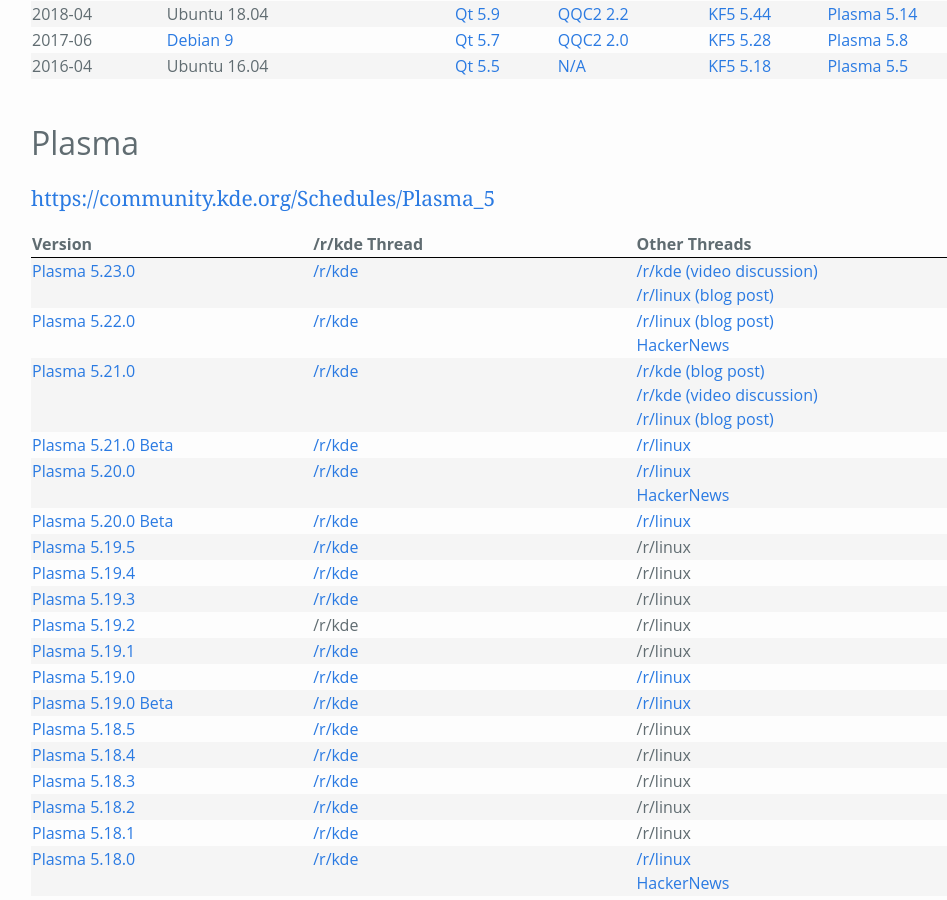
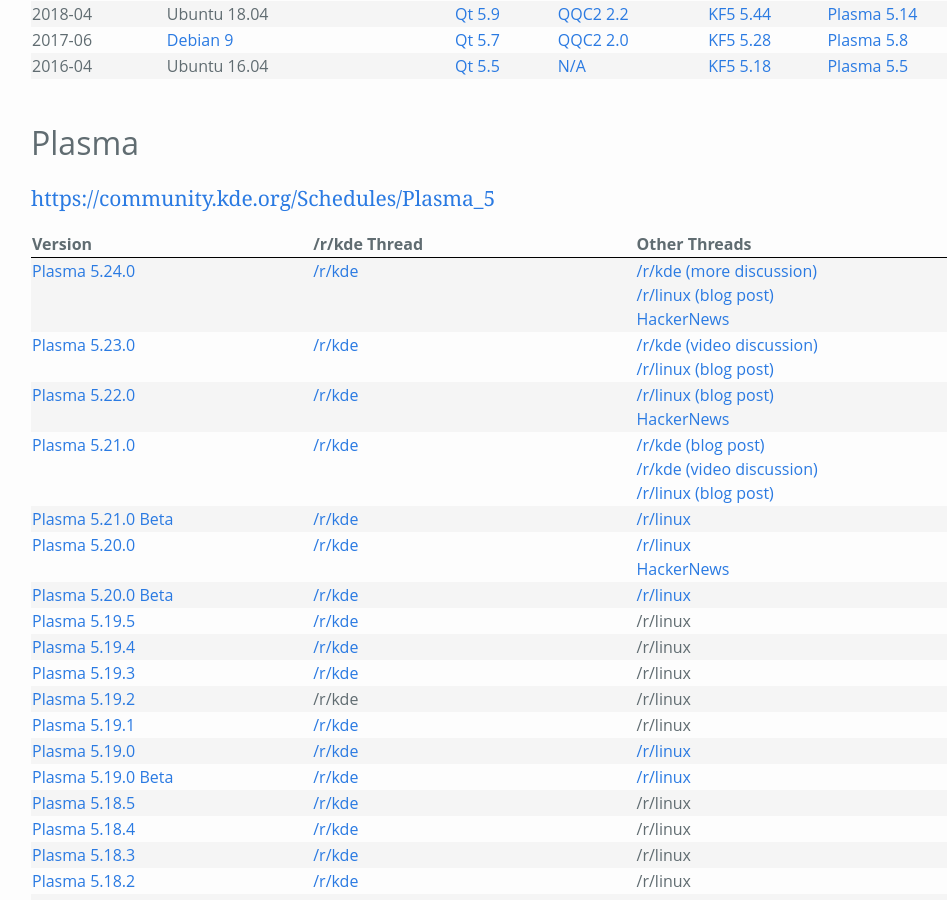
Before and after one commit to Zren/zren.github.io, a Jekyll site: the page built from kde_versions.md, in a window 1280 px wide and 900 px high, scrolled down 778 px. Shown: the whole window, without its empty margins (127-1074 px from the left). Built offline with Jekyll 4.4.1, drawn with Linux system fonts in a browser that asks for light colours.

Commit message:
plasma 5.24 links

```diff
--- a/kde_versions.md
+++ b/kde_versions.md
@@ -213,6 +213,15 @@
     </tr>
   </thead>
   <tbody>
+    <tr>
+      <td><a href="https://kde.org/announcements/plasma/5/5.24.0/">Plasma 5.24.0</a></td>
+      <td><a href="https://www.reddit.com/r/kde/comments/snji8d/plasma_524_perfect_harmony_has_landed_new_effects/">/r/kde</a></td>
+      <td>
+        <a href="https://www.reddit.com/r/kde/comments/snj120/plasma_524/">/r/kde (more discussion)</a>
+        <a href="https://www.reddit.com/r/linux/comments/snjjyn/plasma_524_perfect_harmony_has_landed_new_effects/">/r/linux (blog post)</a>
+        <a href="https://news.ycombinator.com/item?id=30257717">HackerNews</a>
+      </td>
+    </tr>
     <tr>
       <td><a href="https://kde.org/announcements/plasma/5/5.23.0/">Plasma 5.23.0</a></td>
       <td><a href="https://www.reddit.com/r/kde/comments/q7wpwf/plasma_25th_anniversary_edition_is_here_with_a/">/r/kde</a></td>
```
